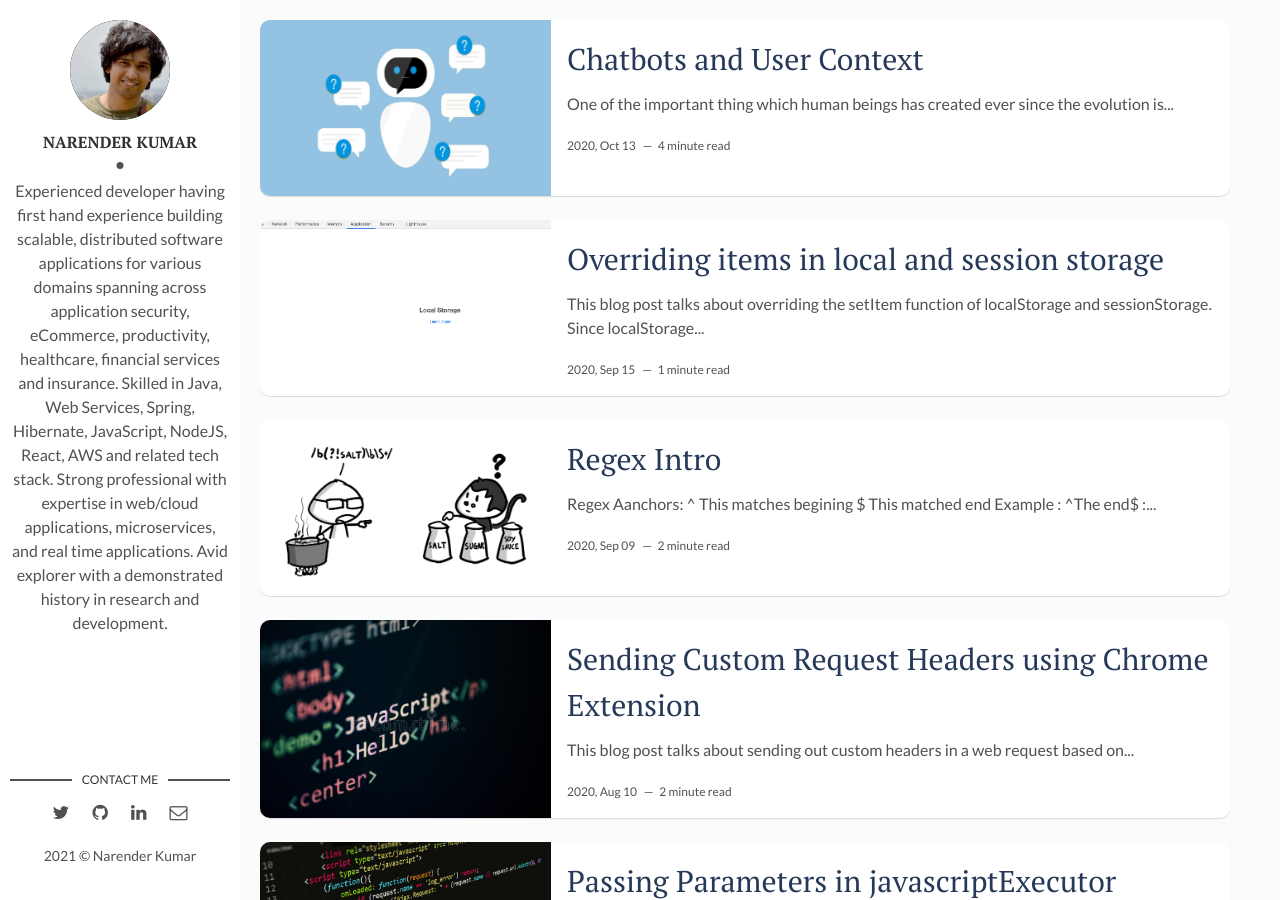
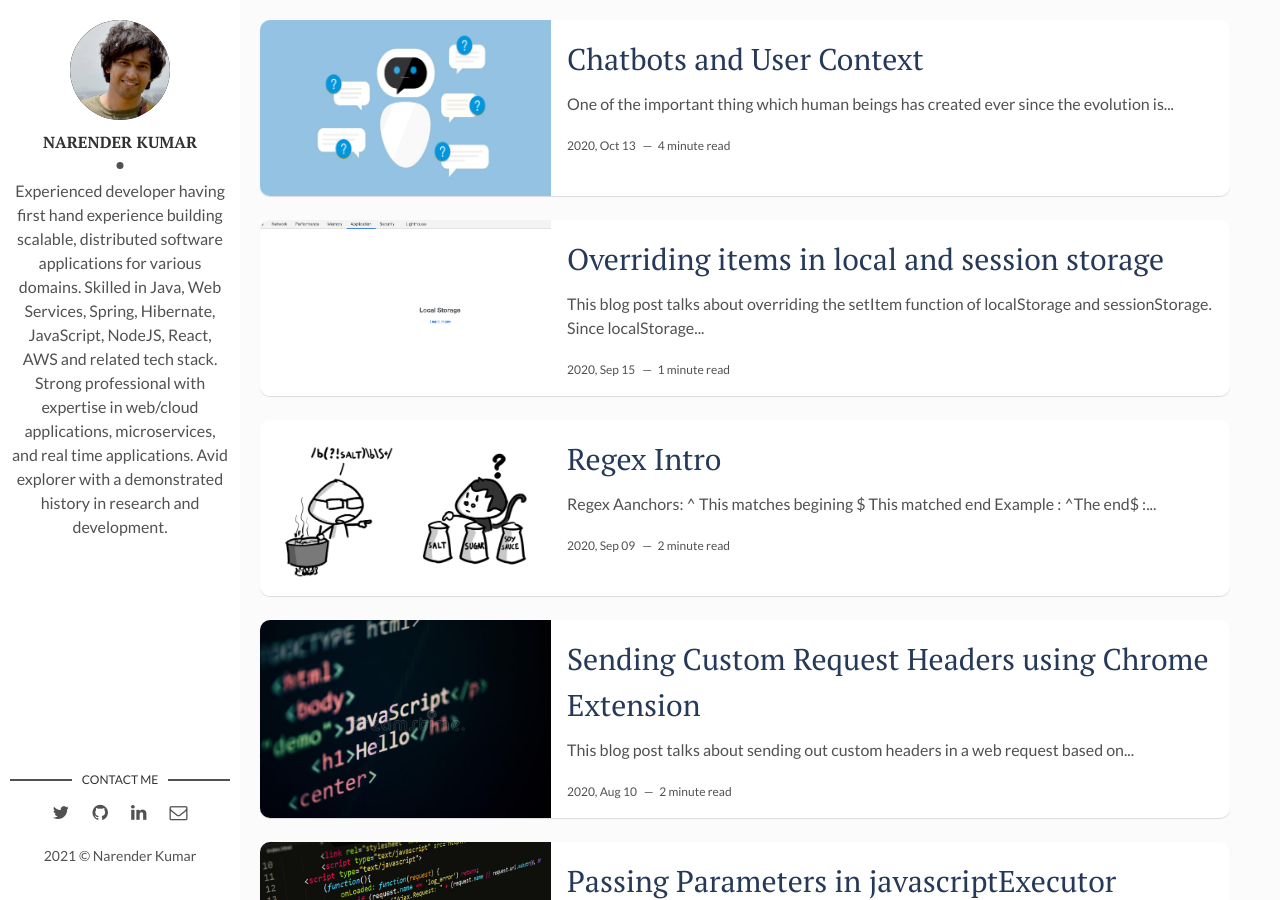
Before and after one commit to nkkize/nkkize.github.io, a Jekyll site: the page built from index.html, in a window 1280 px wide and 900 px high. Built offline with Jekyll 4.4.1, drawn with Linux system fonts in a browser that asks for light colours; the list of posts is cut into pages by our own code.

```diff
--- a/_config.yml
+++ b/_config.yml
@@ -12,7 +12,7 @@
 author: Narender Kumar
 author-img: narender.jpg
 about-author: > # this means to ignore newlines until "social-twitter:"
-  Experienced developer having first hand experience building scalable, distributed software applications for various domains spanning across application security, eCommerce, productivity, healthcare, financial services and insurance.
+  Experienced developer having first hand experience building scalable, distributed software applications for various domains.
   Skilled in Java, Web Services, Spring, Hibernate, JavaScript, NodeJS, React, AWS and related tech stack.
   Strong professional with expertise in web/cloud applications, microservices, and real time applications.
   Avid explorer with a demonstrated history in research and development.
```
